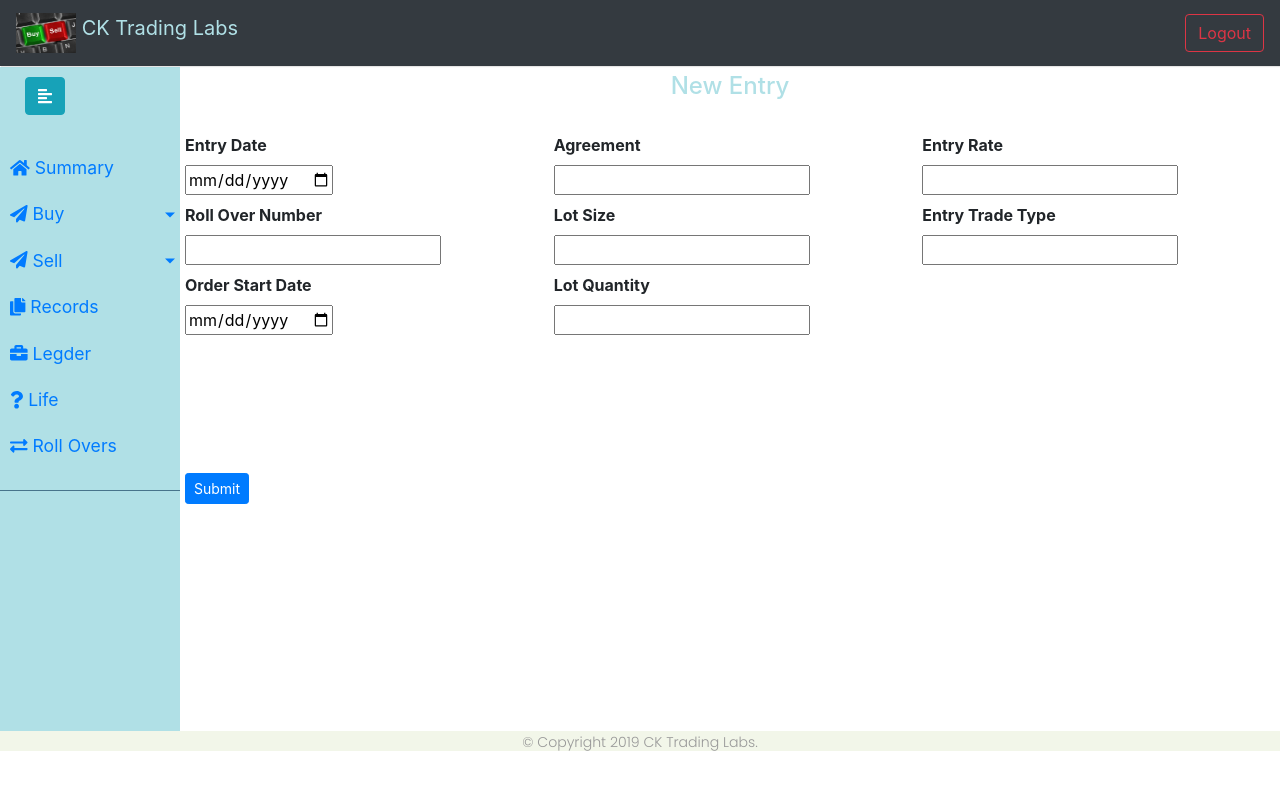
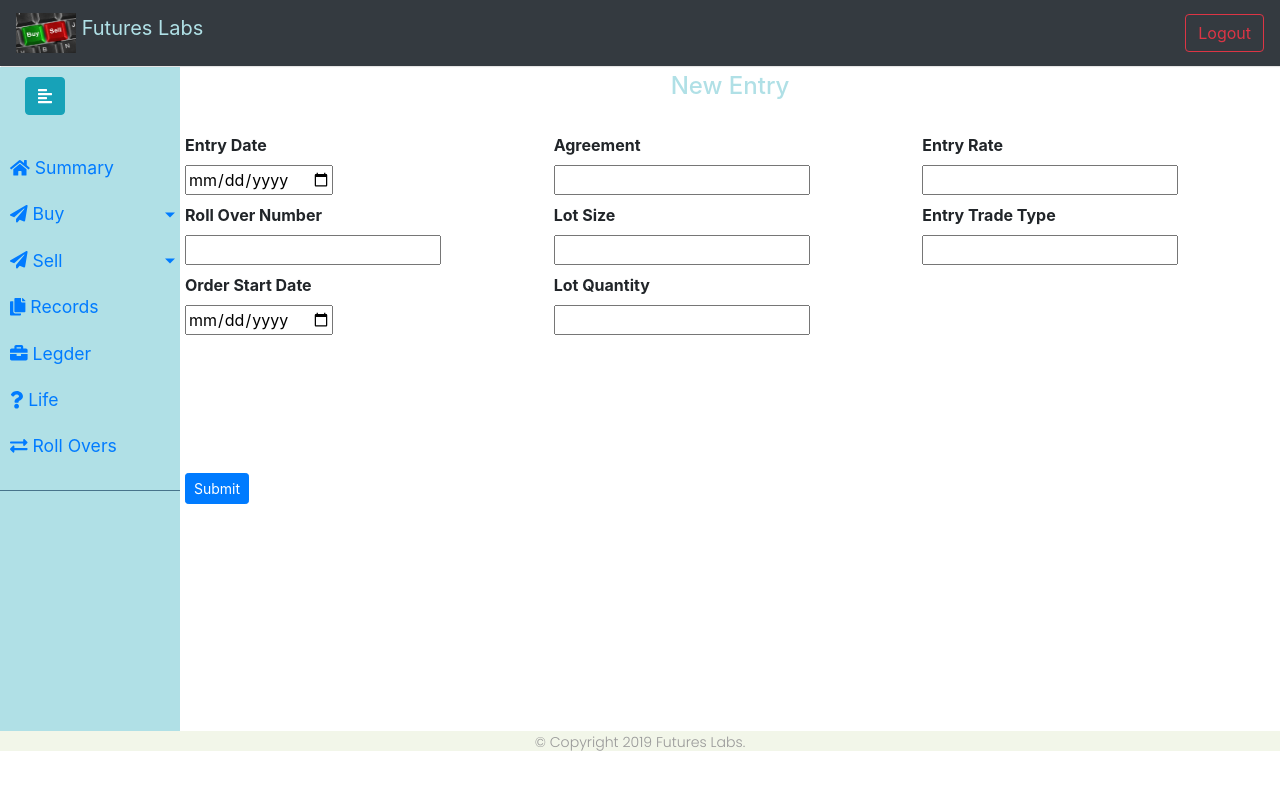
Before and after one commit to LokeshKD/ckts-app-demo, a Flask app: template project/home/templates/Add.html in a window 1280 px wide. Run offline with Flask 2, Linux system fonts and the light colour scheme; the template is opened without the code that fills it: values that come from a table or form of the project are taken from there, others are empty; parts of the project's set-up code (start-up, migrations or seed data) failed here and were passed over; some libraries are stand-ins or nearby versions.

Commit message:
generic intent for the company

```diff
--- a/project/templates/base.html
+++ b/project/templates/base.html
@@ -63,7 +63,7 @@
       <div class="footer-ext">
         <small>
           <p>
-            <span>© Copyright 2019 CK Trading Labs</span>.
+            <span>© Copyright 2019 Futures Labs</span>.
           </p>
         </small>
       </div>
--- a/project/templates/basein.html
+++ b/project/templates/basein.html
@@ -23,7 +23,7 @@
       <header class="navbar navbar-expand-md navbar-light bg-dark sticky-top">
         <a class="navbar-brand" href="/" style="color:powderblue">
           <img class="nav-logo d-inline-block align-top" src="/static/BuySellBlack.jpeg" alt="" height="40" width="60">
-          CK Trading Labs
+          Futures Labs
         </a>
         <div class="collapse navbar-collapse" id="navbarsExampleDefault">
           <!-- left -->
@@ -115,7 +115,7 @@
           <div class="footer">
             <small>
               <p>
-                <span>© Copyright 2019 CK Trading Labs</span>.
+                <span>© Copyright 2019 Futures Labs</span>.
               </p>
             </small>
           </div>
```
